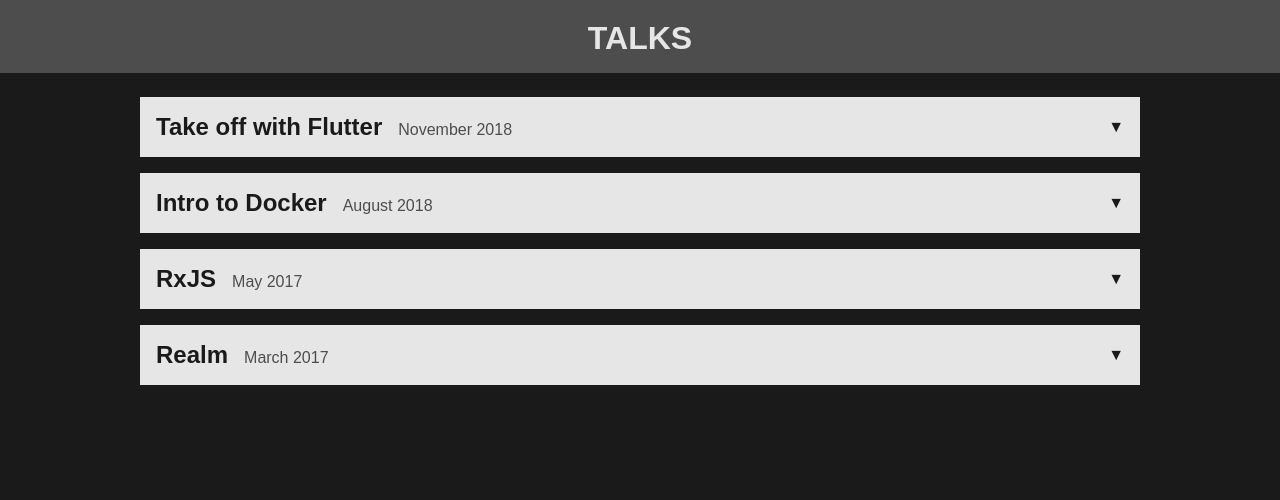
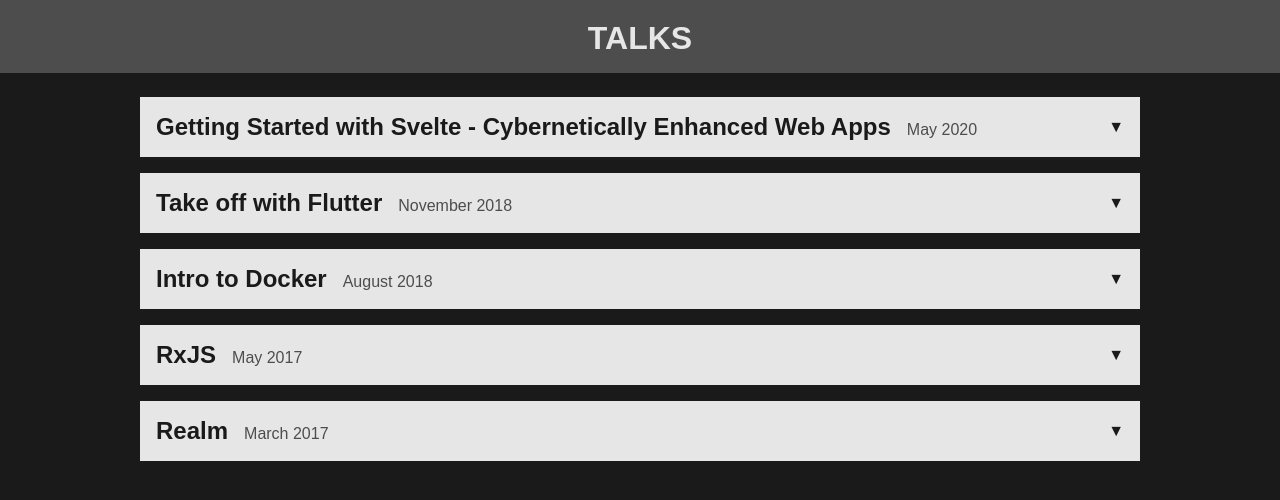
Before and after one commit to jonstodle/jonstodle-talks, a Svelte app: page / in a window 1280 px wide. Shown: the top 500 px of the page. Built offline with nearby package versions, Linux system fonts and the light colour scheme.

Commit message:
Add talk
Adds "Getting Started with Svelte - Cybernetically Enhanced Web Apps"

```diff
--- a/src/talks.js
+++ b/src/talks.js
@@ -1,4 +1,18 @@
 const talks = [
+    {
+        title: 'Getting Started with Svelte - Cybernetically Enhanced Web Apps',
+        date: 'May 2020',
+        links: [
+            {
+                title: 'Slides',
+                link: 'https://drive.google.com/file/d/15L1vvQFSvl1Zhmr4SLI_kWmJTe0Jh3Wa/view?usp=sharing'
+            },
+            {
+                title: 'Video',
+                link: 'https://youtu.be/eK27uMco3UI'
+            },
+        ]
+    },
     {
         title: 'Take off with Flutter',
         date: 'November 2018',
```
